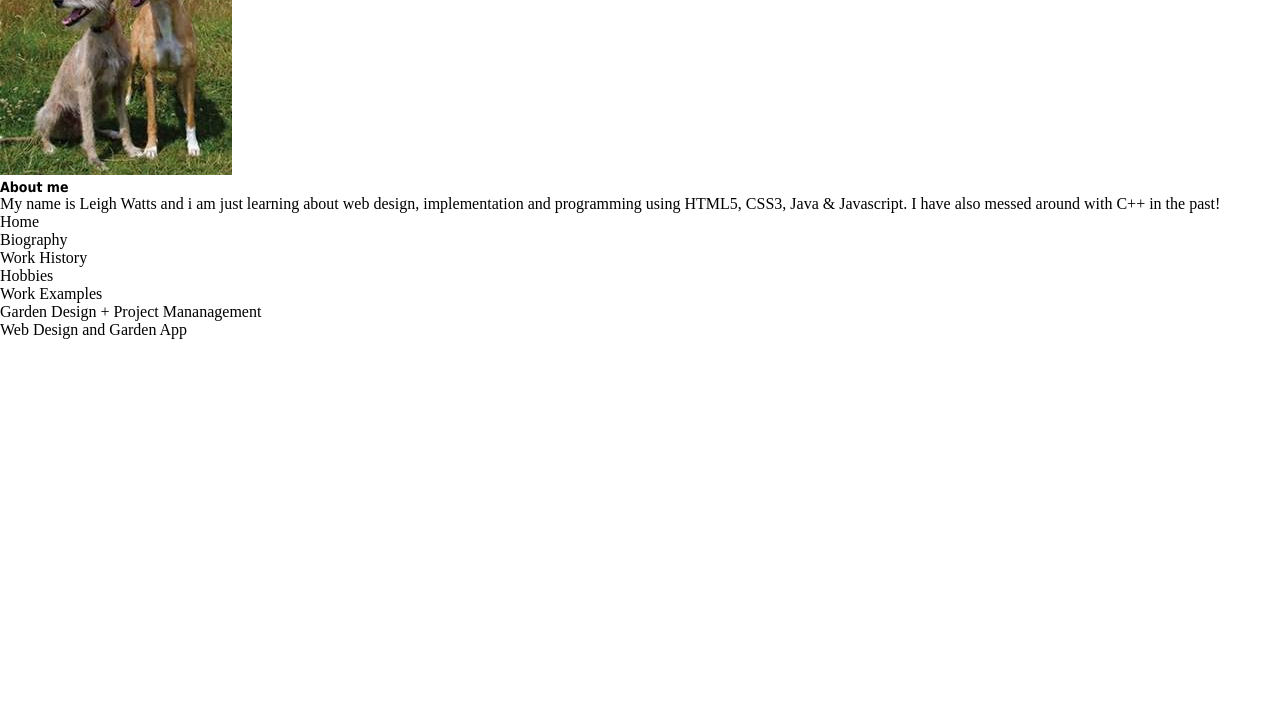
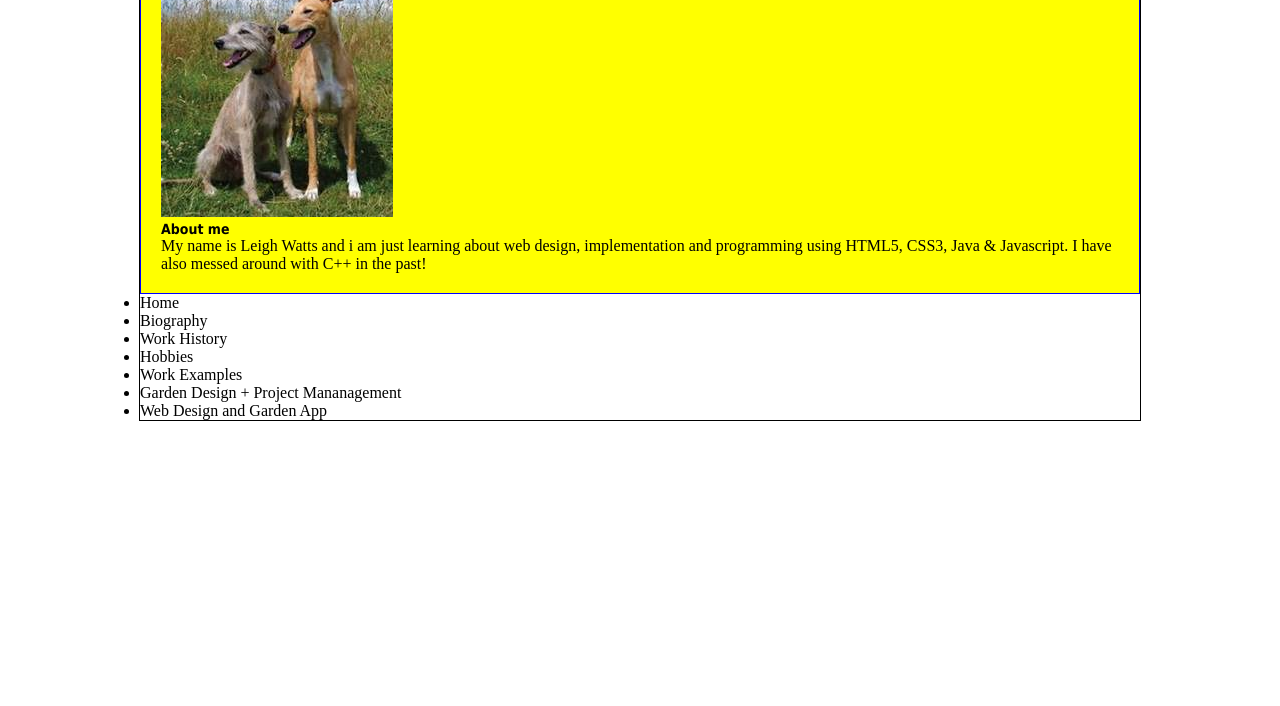
Before and after one commit to LeighWa/Leigh-Watts, a plain HTML site: page index.html in a window 1280 px wide. Shown: the part 94-800 px from the top of the page. Drawn offline with Linux system fonts and the light colour scheme.

Commit message:
Initial commit

```diff
--- a/main.css
+++ b/main.css
@@ -10,3 +10,24 @@ h1{
 h2{
     font: bold 14px Tahoma;
 }
+
+header, section, nav, footer, aside, hgroup, article{
+    display:block;
+}
+
+body{
+    text-align: center;
+}
+
+#big_wrapper{
+    border: 1px solid black;
+    width: 1000px;
+    margin: 20px auto;
+    text-align: left;
+}
+
+#top_header{
+    background: yellow;
+    border: 1px solid blue;
+    padding: 20px;
+}
```
